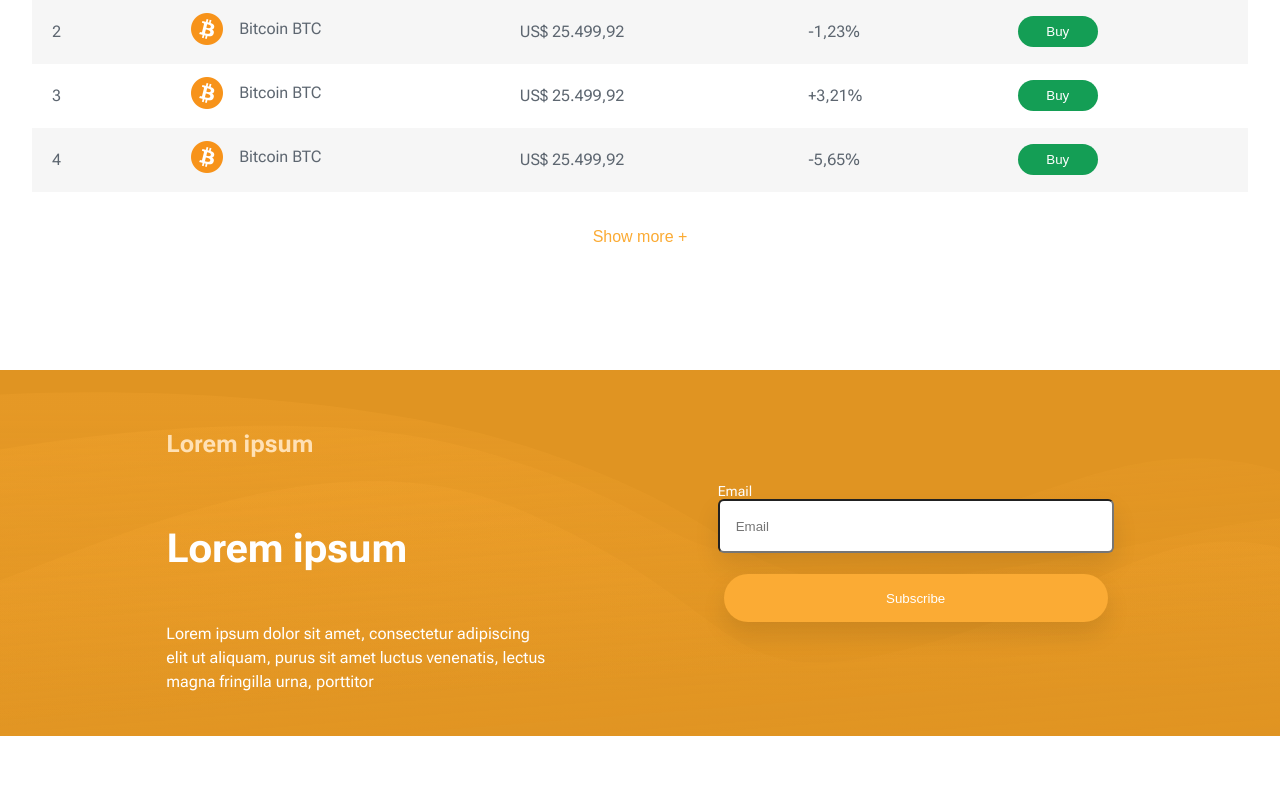
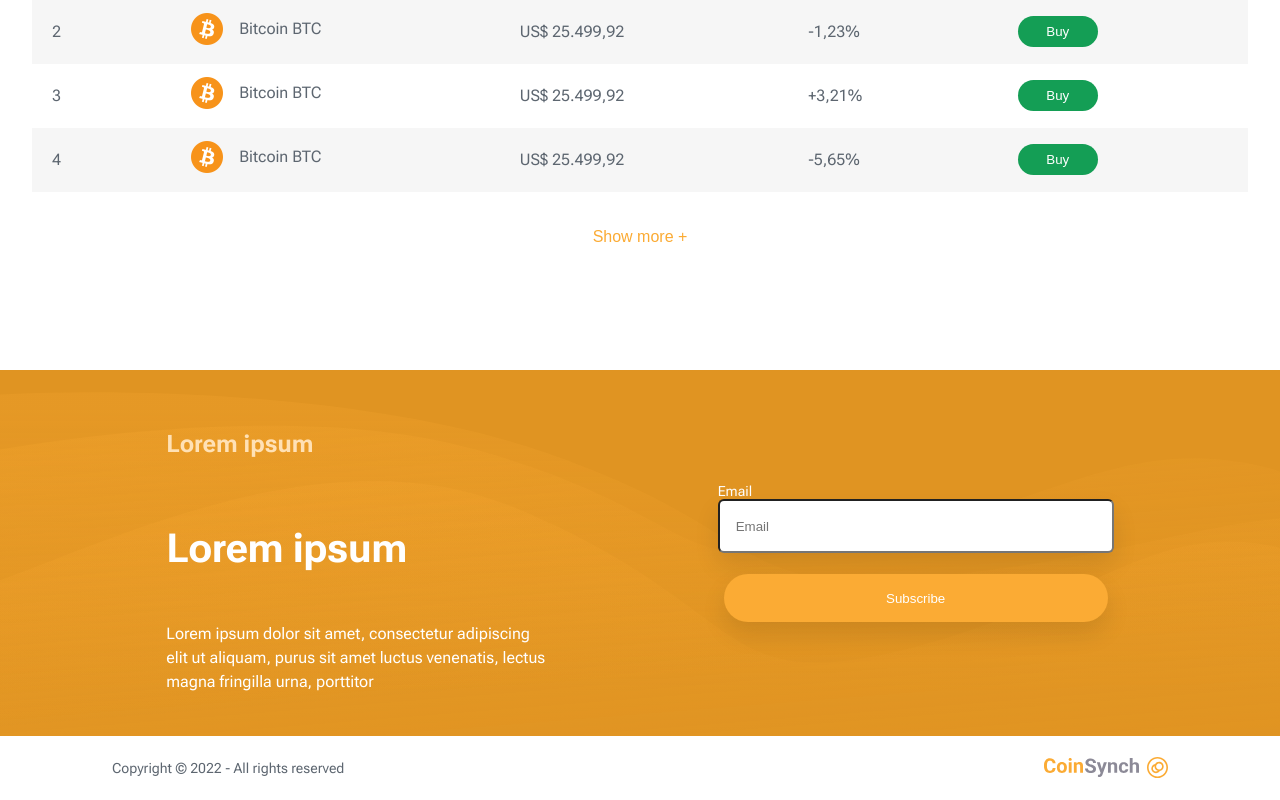
Before and after one commit to AntaresT/platformChalleng-CS, a Next.js app: page / in a window 1280 px wide. Shown: the part 2501-3301 px from the top of the page. Before the commit the page ends 3237 px from the top, so only its background shows below. Built offline with nearby package versions, Linux system fonts and the light colour scheme.

Commit message:
feature: added footer section

```diff
--- a/src/app/page.tsx
+++ b/src/app/page.tsx
@@ -3,6 +3,7 @@ import Banner from '@/components/Banner'
 import Informational from '@/components/Informational'
 import TopCryptos from '@/components/TopCryptos'
 import Contact from '@/components/Contact'
+import Footer from '@/components/Footer'
 
 export default function Home() {
   return (
@@ -12,6 +13,7 @@ export default function Home() {
       <Informational />
       <TopCryptos />
       <Contact />
+      <Footer />
     </>
   )
 }
--- /dev/null
+++ b/src/components/Footer/index.tsx
@@ -0,0 +1,12 @@
+import { Foot, Label } from './style'
+import Image from 'next/image'
+import Logo from '../../assets/Logo.svg'
+
+export default function Footer() {
+  return(
+    <Foot>
+      <Label>Copyright © 2022 -  All rights reserved</Label>
+      <Image src={Logo} alt="CoinSynchLogo" />
+    </Foot>
+  )
+}
--- /dev/null
+++ b/src/components/Footer/style.tsx
@@ -0,0 +1,18 @@
+'use client'
+import styled from 'styled-components'
+
+export const Foot = styled.footer`
+  align-items: center;
+  display: flex;
+  justify-content: space-between;
+  height: 64px;
+  padding: 0px 112px;
+`
+
+export const Label = styled.label`
+  color: #5D6670;
+  font-size: 14px;
+  font-style: normal;
+  font-weight: 400;
+  line-height: 16px;
+`
```
